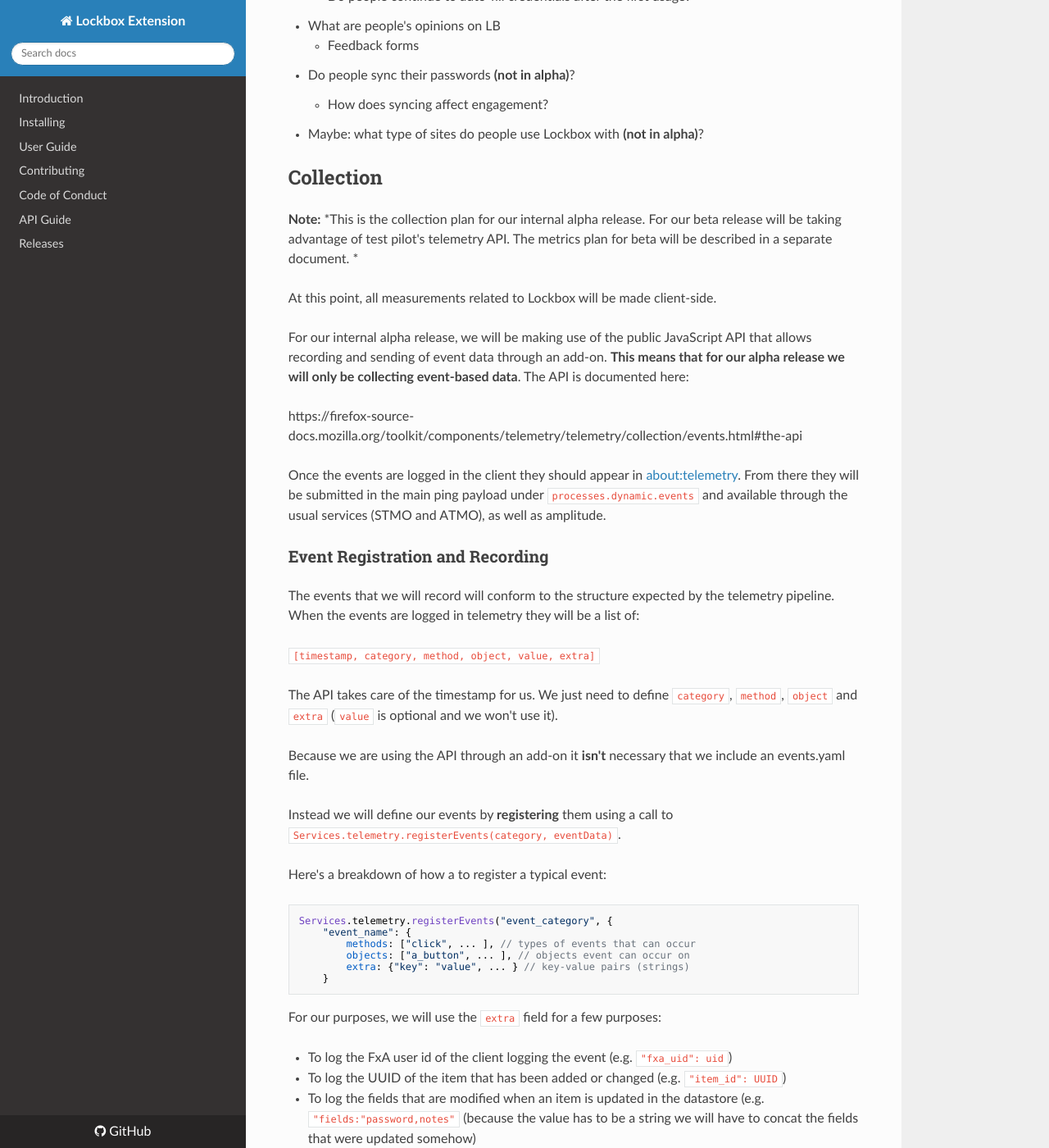
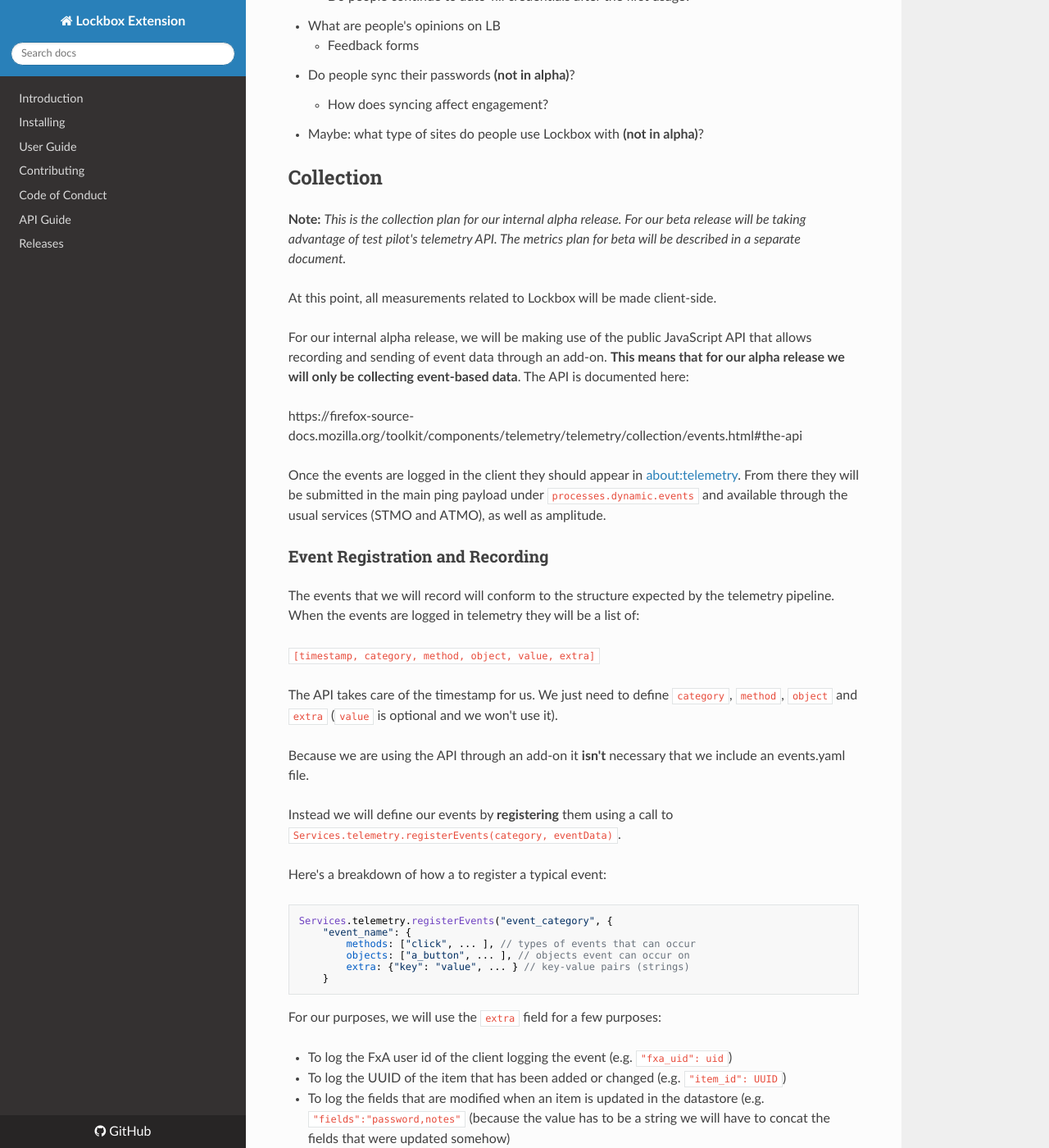
Before and after one commit to mozilla-lockwise/lockbox-extension, an MkDocs documentation site: the page built from docs/metrics.md, in a window 1280 px wide and 1400 px high, scrolled down 1072 px. Shown: the whole window at 82% size. Built offline with MkDocs 1.6.1, drawn with Linux system fonts in a browser that asks for light colours; nearby versions of some CDN libraries; old or Windows-style settings are respelled for this version of MkDocs; some of the changed text lies outside the part shown.

````diff
--- a/docs/metrics.md
+++ b/docs/metrics.md
@@ -3,10 +3,10 @@
 
 This is the metrics collection plan for Lockbox's alpha release. It is more of a wishlist than a plan - only some portion of what's here might actually be implemented.
 
-
-Best viewed in something that can render markdown.
+Best viewed in something that can render Markdown.
 
 ## Analysis
+
 We will aim to collect data that will help us understand the following (please add anything that you think is important, these are just the basics; note that not all these things will be answerable give the data we will have to work with during alpha):
 
 - Do people Save Passwords in Lockbox?
@@ -34,9 +34,9 @@ We will aim to collect data that will help us understand the following (please a
     - How does syncing affect engagement?
 - Maybe: what type of sites do people use Lockbox with **(not in alpha)**?
 
+## Collection
 
-## Collection
-**Note:** *This is the collection plan for our internal alpha release. For our beta release will be taking advantage of test pilot's telemetry API. The metrics plan for beta will be described in a separate document. *
+**Note:** *This is the collection plan for our internal alpha release. For our beta release will be taking advantage of test pilot's telemetry API. The metrics plan for beta will be described in a separate document.*
 
 At this point, all measurements related to Lockbox will be made client-side.
 
@@ -46,7 +46,7 @@ https://firefox-source-docs.mozilla.org/toolkit/components/telemetry/telemetry/c
 
 Once the events are logged in the client they should appear in [about:telemetry](about:telemetry). From there they will be submitted in the main ping payload under `processes.dynamic.events` and available through the usual services (STMO and ATMO), as well as amplitude.
 
-###Event Registration and Recording
+### Event Registration and Recording
 
 The events that we will record will conform to the structure expected by the telemetry pipeline. When the events are logged in telemetry they will be a list of:
 
@@ -69,20 +69,20 @@ Services.telemetry.registerEvents("event_category", {
         extra: {"key": "value", ... } // key-value pairs (strings)
     }
 ```
+
 For our purposes, we will use the `extra` field for a few purposes:
 
 -   To log the FxA user id of the client logging the event (e.g. `"fxa_uid": uid`)
 -   To log the UUID of the item that has been added or changed (e.g. `"item_id": UUID`)
--   To log the fields that are modified when an item is updated in the datastore (e.g. `"fields:"password,notes"` (because the value has to be a string we will have to concat the fields that were updated somehow)
+-   To log the fields that are modified when an item is updated in the datastore (e.g. `"fields":"password,notes"`  (because the value has to be a string we will have to concat the fields that were updated somehow)
 
 Once an event is registered, we can record it with:
 
-`Services.telemetry.recordEvent(category, method, object, value, extra)`.
+`Services.telemetry.recordEvent(category, method, object, value, extra)`
 
 When recording, we can use `null` for `value`.
 
 See the Events section for specific examples of event registration and recording.
-
 
 ## Metrics Overview
 
@@ -99,6 +99,7 @@ Each of these are described below within their own Events subsection.
 
 
 ## Non-Event Metrics
+
 These are the metrics we plan to collect regarding the state of user datastores. Note that we won't be able to record these directly for alpha. We will have to infer them from the event data.
 
 -   `n_items` The number of credentials that exist in the user's datastore. Integer
@@ -106,9 +107,10 @@ These are the metrics we plan to collect regarding the state of user datastores.
 -   `n_notes` The number of items for which the user has manually entered custom notes for. Integer
 -   `timestamp_last` The timestamp of the last edit the user made to the datastore. Does not necessarily correspond to the last time they opened the CRUD editor.
 
-##Events
+## Events
 
-###Setup Events
+### Setup Events
+
 From a metrics point of view, the FxA sign-in / account creation process is a black box to us. Thus the best we can do at this point is track when a user interacts with the Lockbox-specific views that are included in the first run flow. We have two **categories** of events here: rendering events and interaction events:  `setup.render` and `setup.interaction`. For rendering events, the **object** field is populated by the name of the view being rendered; for interaction events the **object** is the name of the button. Below is a brief description of the view names and their corresponding buttons.
 
 -   `lockbox_toolbar_firstrun`
@@ -275,7 +277,7 @@ Services.telemetry.recordEvent("item_view.interaction",
                     {"fxa_uid": uid});
 ```
 
-###Events Related to Interactions in the Item Editor(s)
+### Events Related to Interactions in the Item Editor(s)
 These events record actions users take in the item editors. For events related to the submission of actual item information, see the next section. The item editor has 5 fields: `title_field`, `origin_field` (URL for the credential), `username_field`, `password_field`, and `notes_field`. There are also three buttons: `save_entry_button`, `cancel_button`, and `toggle_password_button`. The latter toggles the visibility of characters in the password field.
 
 
@@ -313,7 +315,7 @@ Services.telemetry.recordEvent("item_editor.interaction",
                     {"fxa_uid": uid});
 ```
 
-###Events Related to Submitting An Item Change from the Item Editor(s)
+### Events Related to Submitting An Item Change from the Item Editor(s)
 Events of **category** `item_change_submitted` record the actual submission of new item information to the datastore (either completely new entries or updates to existing items).
 
 
@@ -347,7 +349,7 @@ Services.telemetry.recordEvent("item_change_submitted",
                     "item_id": "new"});
 ```
 
-###Events Related to Changes in the Datastore
+### Events Related to Changes in the Datastore
 We will record an event of **category** `datastore.changed` when there is a change to the datastore. These events will be recorded as `entry_changed`.
 
 **Methods** for this event are `added`, `updated` and `deleted`.
````
Also changed, not shown: other parts of docs/metrics.md (+3 -1 lines).
